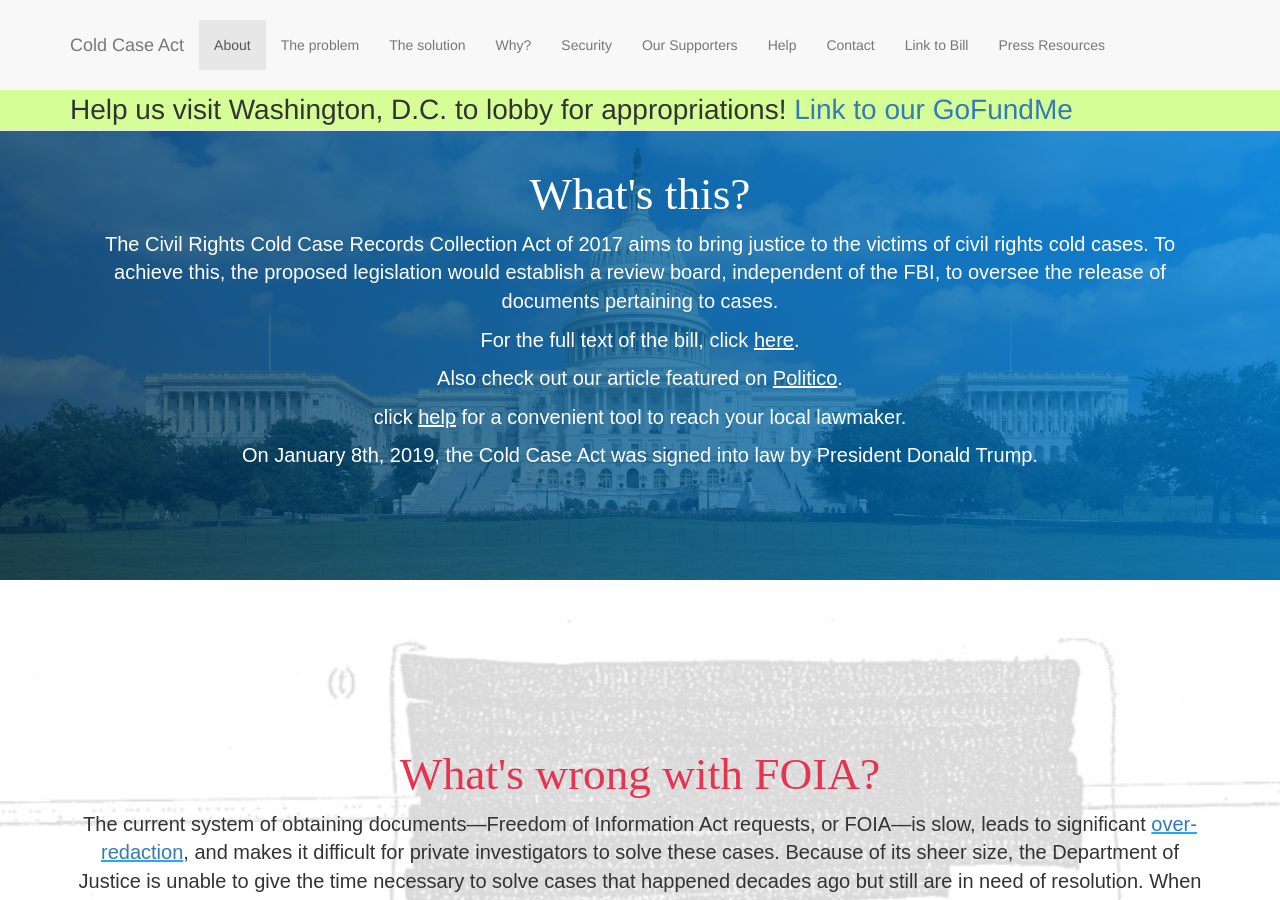
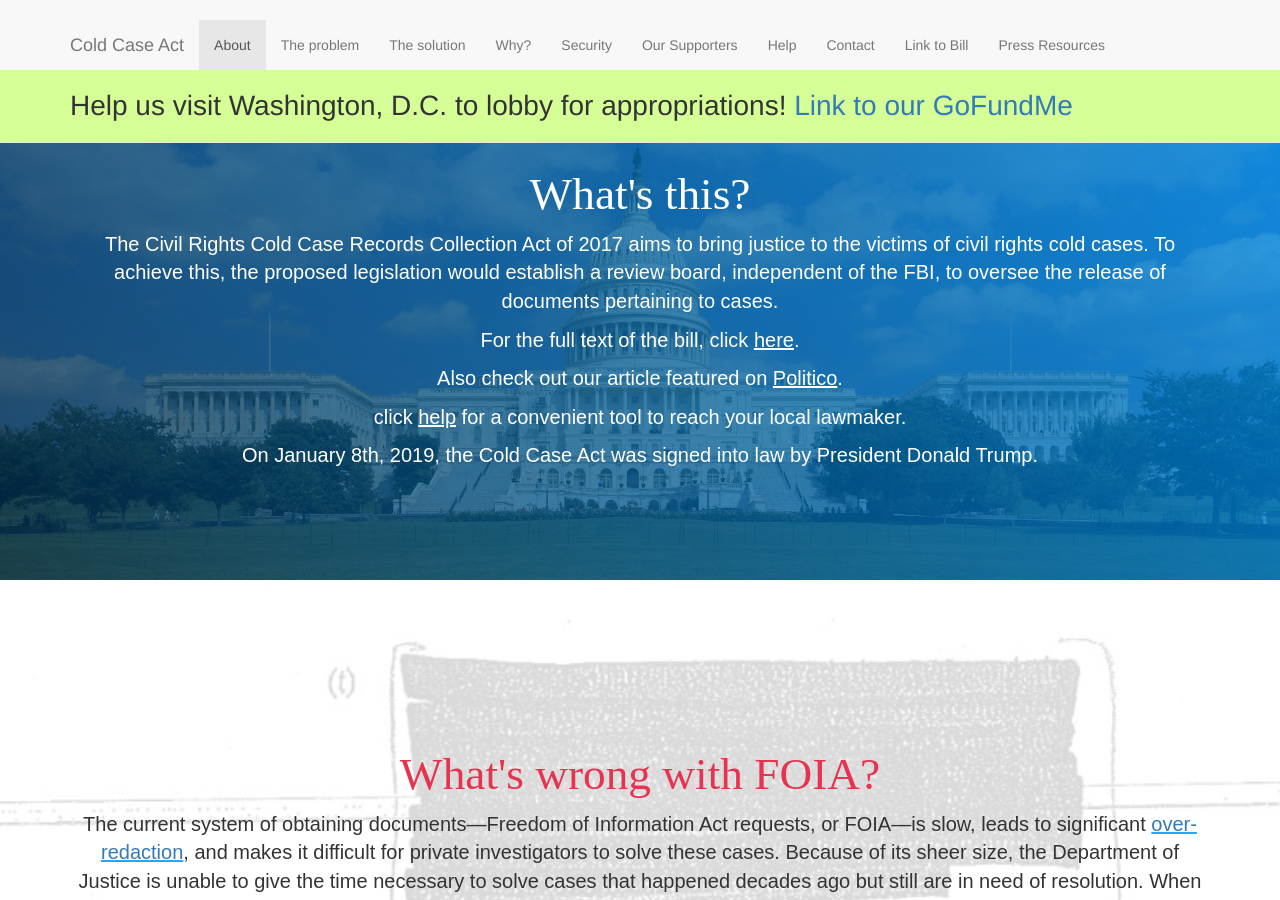
Before and after one commit to civilrightscoldcaseact/civilrightscoldcaseact.github.io, a Jekyll site: the page built from index.html, in a window 1280 px wide and 900 px high. Built offline with Jekyll 4.4.1, drawn with Linux system fonts in a browser that asks for light colours; comment, search, counter and statistics services are not loaded.

Commit message:
Change banner padding

```diff
--- a/_includes/header.html
+++ b/_includes/header.html
@@ -38,6 +38,6 @@
           <!-- /.navbar-collapse -->
       </div>
       <!-- /.container -->
-      <div style="    background-color: #d5ff96;    font-size: 28px;    margin-top: 20px;"><div class="container" style="margin-left: auto; margin-right: auto">Help us visit Washington, D.C. to lobby for appropriations! <a href="https://www.gofundme.com/hightstown-high-school-washington-dc-trip" style="  ">Link to our GoFundMe</a></div></div>
+      <div style="    background-color: #d5ff96;    font-size: 28px;    padding: 16px 0;"><div class="container" style="margin-left: auto; margin-right: auto">Help us visit Washington, D.C. to lobby for appropriations! <a href="https://www.gofundme.com/hightstown-high-school-washington-dc-trip" style="  ">Link to our GoFundMe</a></div></div>
   </nav>
 </header>
```
